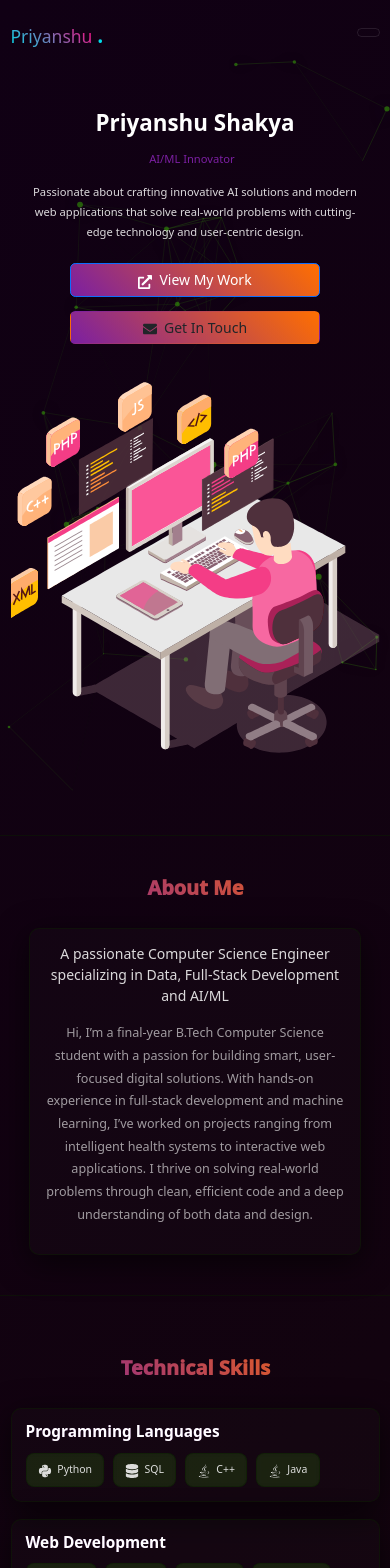
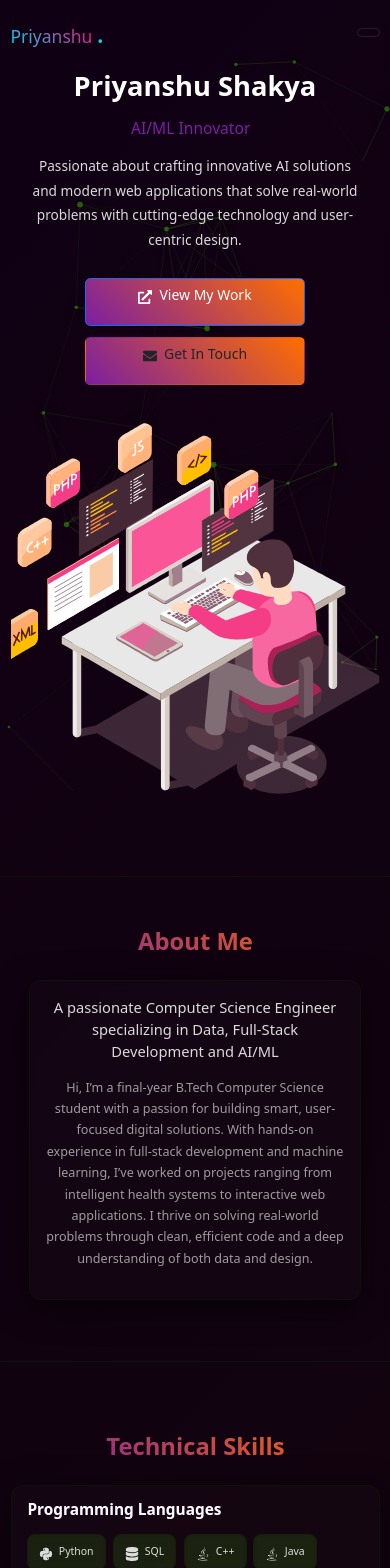
Before and after one commit to Priyanshu261202/my-portfolio, a React (Create React App) app: page / in a window 390 px wide. Shown: the top 1568 px of the page. Built offline with nearby package versions, Linux system fonts and the light colour scheme; the HTML template or start-up script is replaced by a standard one.

Commit message:
Update App.css

```diff
--- a/src/App.css
+++ b/src/App.css
@@ -17,6 +17,8 @@
   --transition-smooth: all 0.3s cubic-bezier(0.4, 0, 0.2, 1);
   --particle-glow: rgba(123, 31, 162, 0.5);
   --particles-glow: rgba(123, 31, 162, 0.027);
+  --animation-duration: 0.8s;
+  --animation-delay: 0.1s;
 }
 
 * {
@@ -63,32 +65,98 @@ body {
   filter: drop-shadow(0 0 10px var(--particle-glow));
 }
 
+/* Scroll Animations */
+.scroll-animation {
+  opacity: 0;
+  transform: translateY(30px);
+  transition: opacity var(--animation-duration) ease-out,
+              transform var(--animation-duration) ease-out;
+}
+
+.scroll-animation.animate {
+  opacity: 1;
+  transform: translateY(0);
+}
+
+.scroll-animation-left {
+  opacity: 0;
+  transform: translateX(-30px);
+  transition: opacity var(--animation-duration) ease-out,
+              transform var(--animation-duration) ease-out;
+}
+
+.scroll-animation-left.animate {
+  opacity: 1;
+  transform: translateX(0);
+}
+
+.scroll-animation-right {
+  opacity: 0;
+  transform: translateX(30px);
+  transition: opacity var(--animation-duration) ease-out,
+              transform var(--animation-duration) ease-out;
+}
+
+.scroll-animation-right.animate {
+  opacity: 1;
+  transform: translateX(0);
+}
+
+.scroll-animation-scale {
+  opacity: 0;
+  transform: scale(0.9);
+  transition: opacity var(--animation-duration) ease-out,
+              transform var(--animation-duration) ease-out;
+}
+
+.scroll-animation-scale.animate {
+  opacity: 1;
+  transform: scale(1);
+}
+
+.scroll-animation-fade {
+  opacity: 0;
+  transition: opacity var(--animation-duration) ease-out;
+}
+
+.scroll-animation-fade.animate {
+  opacity: 1;
+}
+
+/* Staggered animations for grid items */
+.scroll-animation-stagger {
+  opacity: 0;
+  transform: translateY(20px);
+  transition: opacity 0.5s ease-out, transform 0.5s ease-out;
+}
+
+.scroll-animation-stagger.animate {
+  opacity: 1;
+  transform: translateY(0);
+}
+
+.scroll-animation-stagger:nth-child(1) { transition-delay: 0.1s; }
+.scroll-animation-stagger:nth-child(2) { transition-delay: 0.2s; }
+.scroll-animation-stagger:nth-child(3) { transition-delay: 0.3s; }
+.scroll-animation-stagger:nth-child(4) { transition-delay: 0.4s; }
+.scroll-animation-stagger:nth-child(5) { transition-delay: 0.5s; }
+.scroll-animation-stagger:nth-child(6) { transition-delay: 0.6s; }
+
 .section {
   padding: 80px 0;
   position: relative;
   z-index: 2;
-  opacity: 0;
-  transform: translateY(20px);
-  animation: fadeInUp 0.6s ease-out forwards;
-}
-
-@keyframes fadeInUp {
-  to {
-    opacity: 1;
-    transform: translateY(0);
-  }
 }
 
 .glass-section {
   border-top: 1px solid var(--glass-border);
   border-bottom: 1px solid var(--glass-border);
-
   margin: 20px 0;
 }
 
 .section-title {
   font-size: clamp(1.8rem, 3.5vw, 2.5rem);
-  font-weight: 1000;
+  font-weight: 700;
   background: linear-gradient(45deg, var(--primary-color), var(--secondary-color));
   -webkit-background-clip: text;
   -webkit-text-fill-color: transparent;
@@ -160,6 +228,23 @@ body {
   align-items: center;
   justify-content: center;
   white-space: nowrap;
+  position: relative;
+  overflow: hidden;
+}
+
+.btn::before {
+  content: '';
+  position: absolute;
+  top: 0;
+  left: -100%;
+  width: 100%;
+  height: 100%;
+  background: linear-gradient(90deg, transparent, rgba(255, 255, 255, 0.2), transparent);
+  transition: left 0.5s;
+}
+
+.btn:hover::before {
+  left: 100%;
 }
 
 .btn-primary {
@@ -171,7 +256,7 @@ body {
 
 .btn-primary:hover, .btn-primary:active {
   transform: translateY(-2px) scale(1.05);
-  box-shadow: 0 0 10px var(--primary-color);
+  box-shadow: 0 0 20px var(--primary-color);
   filter: brightness(1.1);
 }
 
@@ -184,7 +269,7 @@ body {
 
 .btn-glass:hover, .btn-glass:active {
   transform: translateY(-2px) scale(1.05);
-  box-shadow: 0 0 10px var(--primary-color);
+  box-shadow: 0 0 20px var(--primary-color);
   border-color: var(--primary-color);
 }
 
@@ -192,7 +277,6 @@ body {
   display: flex;
   justify-content: center;
   align-items: center;
-
 }
 
 .glass-card {
@@ -206,13 +290,6 @@ body {
   transition: var(--transition-smooth);
   position: relative;
   overflow: hidden;
-  opacity: 0;
-  transform: translateY(10px);
-  animation: slideInUp 0.5s ease-out forwards;
-}
-
-@keyframes slideInUp {
-  to { opacity: 1; transform: translateY(0); }
 }
 
 .glass-card::before {
@@ -231,7 +308,7 @@ body {
   transform: translateY(-3px) scale(1.02);
   background: rgba(81, 255, 0, 0.04);
   border-color: var(--glass-border);
-  box-shadow: 0 0 15px var(--shadow-glow);
+  box-shadow: 0 0 25px var(--shadow-glow);
 }
 
 .glass-card:hover::before, .glass-card:active::before {
@@ -291,13 +368,30 @@ body {
   gap: 0.4rem;
   backdrop-filter: blur(3px);
   -webkit-backdrop-filter: blur(5px);
+  position: relative;
+  overflow: hidden;
+}
+
+.skill-tag::before, .tech-tag::before {
+  content: '';
+  position: absolute;
+  top: 0;
+  left: -100%;
+  width: 100%;
+  height: 100%;
+  background: linear-gradient(90deg, transparent, rgba(255, 255, 255, 0.1), transparent);
+  transition: left 0.3s;
+}
+
+.skill-tag:hover::before, .tech-tag:hover::before {
+  left: 100%;
 }
 
 .skill-tag:hover, .skill-tag:active, .tech-tag:hover, .tech-tag:active {
   background: linear-gradient(45deg, var(--primary-color), var(--secondary-color));
   color: var(--bg-primary);
   transform: translateY(-2px) scale(1.05);
-  box-shadow: 0 0 5px var(--particle-glow);
+  box-shadow: 0 0 15px var(--particle-glow);
   font-weight: 600;
 }
 
@@ -445,13 +539,31 @@ body {
   align-items: center;
   gap: 0.6rem;
   font-weight: 500;
+  position: relative;
+  overflow: hidden;
+  border-radius: 20px;
+}
+
+.social-link::before {
+  content: '';
+  position: absolute;
+  top: 0;
+  left: -100%;
+  width: 100%;
+  height: 100%;
+  background: linear-gradient(90deg, transparent, rgba(255, 255, 255, 0.1), transparent);
+  transition: left 0.3s;
+}
+
+.social-link:hover::before {
+  left: 100%;
 }
 
 .social-link:hover, .social-link:active {
   background: linear-gradient(45deg, var(--primary-color), var(--secondary-color));
   color: var(--bg-primary);
   transform: translateY(-2px) scale(1.05);
-  box-shadow: 0 0 5px var(--particle-glow);
+  box-shadow: 0 0 15px var(--particle-glow);
   font-weight: 600;
 }
 
@@ -473,20 +585,29 @@ body {
   color: var(--text-tertiary);
 }
 
-/* Animations */
+/* Floating Animation */
 @keyframes float {
   0%, 100% { transform: translateY(0px); }
   50% { transform: translateY(-10px); }
 }
 
+.float-animation {
+  animation: float 3s ease-in-out infinite;
+}
+
+/* Pulse Animation */
 @keyframes pulse {
   0%, 100% { transform: scale(1); }
   50% { transform: scale(1.03); }
 }
 
+.pulse-animation {
+  animation: pulse 2s ease-in-out infinite;
+}
+
 /* Scrollbar Styling */
 ::-webkit-scrollbar {
-  width: 5px;
+  width: 6px;
 }
 
 ::-webkit-scrollbar-track {
@@ -508,71 +629,76 @@ body {
   color: var(--bg-primary);
 }
 
-/* Media Queries for Mobile */
+/* Mobile Optimizations */
+@media (max-width: 1024px) {
+  .skills-grid, .projects-grid, .experience-grid, .education-grid, .certificates-grid, .activities-grid, .contact-grid {
+    grid-template-columns: repeat(auto-fit, minmax(250px, 1fr));
+  }
+}
+
 @media (max-width: 768px) {
   html {
     font-size: 15px;
   }
 
   .section {
-    padding: 50px 0;
-    animation-delay: 0.1s;
+    padding: 60px 0;
   }
 
   .hero-section {
     text-align: center;
-    min-height: 80vh;
-    padding: 60px 0;
+    min-height: 90vh;
+    padding: 80px 0 60px 0;
   }
 
   .hero-title {
-    font-size: clamp(1.8rem, 4.5vw, 2.8rem);
+    font-size: clamp(2rem, 6vw, 3rem);
+    margin-bottom: 1.2rem;
   }
 
   .hero-subtitle {
-    font-size: clamp(0.9rem, 1.8vw, 1.2rem);
+    font-size: clamp(1rem, 3vw, 1.3rem);
+    margin-bottom: 1.2rem;
   }
 
   .hero-description {
-    font-size: clamp(0.85rem, 1.5vw, 1rem);
-    max-width: 90%;
+    font-size: clamp(0.9rem, 2.5vw, 1.1rem);
+    max-width: 85%;
     margin-left: auto;
     margin-right: auto;
+    margin-bottom: 2rem;
   }
 
   .hero-buttons {
     justify-content: center;
-    flex-direction: column;
     gap: 1rem;
   }
 
   .btn {
-    padding: 0.7rem 1.5rem;
+    padding: 0.8rem 1.6rem;
     font-size: 0.9rem;
-    width: 100%;
-    max-width: 250px;
-    margin: 0 auto;
+    min-width: 140px;
   }
 
   .hero-animation-container {
-    margin-top: 1.5rem;
-    transform: scale(0.9);
+    margin-top: 2rem;
+    transform: scale(0.85);
   }
 
   .section-title {
-    font-size: clamp(1.6rem, 3vw, 2rem);
+    font-size: clamp(1.8rem, 5vw, 2.2rem);
     margin-bottom: 2rem;
   }
 
   .glass-card {
-    padding: 1.2rem;
-    border-radius: 12px;
-    animation-delay: 0.2s;
+    padding: 1.3rem;
+    border-radius: 14px;
+    margin-bottom: 1rem;
   }
 
   .skills-grid, .projects-grid, .experience-grid, .education-grid, .certificates-grid, .activities-grid, .contact-grid {
     grid-template-columns: 1fr;
-    gap: 1.2rem;
+    gap: 1.3rem;
   }
 
   .about-card {
@@ -580,39 +706,43 @@ body {
   }
 
   .about-lead {
-    font-size: 1.1rem;
+    font-size: 1.15rem;
+    margin-bottom: 1rem;
   }
 
   .about-text {
     font-size: 0.95rem;
+    line-height: 1.7;
   }
 
   .skill-category {
     font-size: 1.2rem;
+    margin-bottom: 1rem;
   }
 
   .skill-tag, .tech-tag {
     font-size: 0.8rem;
-    padding: 0.4rem 0.8rem;
+    padding: 0.45rem 0.9rem;
   }
 
   .project-title, .experience-role, .education-institution {
     font-size: 1.2rem;
+    margin-bottom: 0.8rem;
   }
 
   .project-description, .experience-description {
     font-size: 0.9rem;
+    line-height: 1.6;
   }
 
   .social-links {
-    flex-direction: column;
-    align-items: center;
     gap: 1rem;
   }
 
   .social-link {
-    width: 100%;
-    max-width: 250px;
+    padding: 0.7rem 1.5rem;
+    font-size: 0.9rem;
+    min-width: 120px;
     justify-content: center;
   }
 
@@ -624,6 +754,14 @@ body {
   .footer {
     padding: 2rem 0;
   }
+
+  /* Enhanced touch targets for mobile */
+  .btn, .social-link, .skill-tag, .tech-tag {
+    min-height: 44px;
+    display: flex;
+    align-items: center;
+    justify-content: center;
+  }
 }
 
 @media (max-width: 576px) {
@@ -632,46 +770,68 @@ body {
   }
 
   .section {
-    padding: 40px 0;
+    padding: 50px 0;
   }
 
   .hero-section {
-    padding: 110px 0 50px 0;
+    padding: 70px 0 50px 0;
+    min-height: 85vh;
   }
 
   .hero-title {
-    font-size: clamp(1.6rem, 4vw, 2.5rem);
+    font-size: clamp(1.8rem, 7vw, 2.5rem);
+    margin-bottom: 1rem;
   }
 
   .hero-subtitle {
-    font-size: clamp(0.8rem, 1.6vw, 1rem);
+    font-size: clamp(0.9rem, 4vw, 1.2rem);
+    margin-bottom: 1rem;
   }
 
   .hero-description {
-    font-size: clamp(0.8rem, 1.4vw, 0.95rem);
+    font-size: clamp(0.85rem, 3.5vw, 1rem);
+    max-width: 90%;
+    margin-bottom: 1.8rem;
+  }
+
+  .hero-buttons {
+    flex-direction: column;
+    align-items: center;
+    gap: 0.8rem;
+    width: 100%;
+  }
+
+  .btn {
+    padding: 0.7rem 1.4rem;
+    font-size: 0.85rem;
+    width: 100%;
+    max-width: 220px;
+    min-height: 48px;
+  }
+
+  .hero-animation-container {
+    margin-top: 1.5rem;
+    transform: scale(0.75);
   }
 
   .hero-animation-container lottie-player {
-    height: 150px !important;
-    width: 150px !important;
+    height: 180px !important;
+    width: 180px !important;
   }
 
   .glass-card {
-    padding: 1rem;
-    border-radius: 10px;
-  }
-
-  .btn {
-    padding: 0.6rem 1.2rem;
-    font-size: 0.85rem;
+    padding: 1.1rem;
+    border-radius: 12px;
+    margin-bottom: 0.8rem;
   }
 
   .section-title {
-    font-size: clamp(1.4rem, 2.8vw, 1.8rem);
+    font-size: clamp(1.6rem, 6vw, 2rem);
+    margin-bottom: 1.8rem;
   }
 
   .about-lead {
-    font-size: 1rem;
+    font-size: 1.05rem;
   }
 
   .about-text {
@@ -684,6 +844,8 @@ body {
 
   .skill-tag, .tech-tag {
     font-size: 0.75rem;
+    padding: 0.4rem 0.8rem;
+    min-height: 36px;
   }
 
   .project-title, .experience-role, .education-institution {
@@ -695,7 +857,7 @@ body {
   }
 
   .contact-lead {
-    font-size: 1.1rem;
+    font-size: 1.05rem;
   }
 
   .contact-info h5 {
@@ -703,11 +865,111 @@ body {
   }
 
   .social-section h4 {
-    font-size: 1.2rem;
+    font-size: 1.15rem;
+  }
+
+  .social-links {
+    flex-direction: column;
+    align-items: center;
+    gap: 0.8rem;
   }
 
   .social-link {
-    padding: 0.7rem 1.5rem;
-    font-size: 0.9rem;
+    padding: 0.7rem 1.3rem;
+    font-size: 0.85rem;
+    width: 100%;
+    max-width: 200px;
+    min-height: 48px;
+  }
+
+  /* Improved spacing for very small screens */
+  .skills-grid, .projects-grid, .experience-grid, .education-grid, .certificates-grid, .activities-grid, .contact-grid {
+    gap: 1rem;
+  }
+
+  .skill-tags {
+    gap: 0.5rem;
+  }
+
+  .project-tech {
+    gap: 0.4rem;
   }
 }
+
+@media (max-width: 375px) {
+  html {
+    font-size: 13px;
+  }
+
+  .hero-title {
+    font-size: clamp(1.6rem, 8vw, 2.2rem);
+  }
+
+  .hero-subtitle {
+    font-size: clamp(0.85rem, 5vw, 1.1rem);
+  }
+
+  .hero-description {
+    font-size: clamp(0.8rem, 4vw, 0.95rem);
+  }
+
+  .glass-card {
+    padding: 1rem;
+  }
+
+  .btn {
+    padding: 0.6rem 1.2rem;
+    font-size: 0.8rem;
+    max-width: 200px;
+  }
+
+  .social-link {
+    max-width: 180px;
+    font-size: 0.8rem;
+  }
+}
+
+/* Smooth container */
+.container {
+  max-width: 1200px;
+  margin: 0 auto;
+  padding: 0 20px;
+}
+
+@media (max-width: 576px) {
+  .container {
+    padding: 0 16px;
+  }
+}
+
+/* Performance optimizations */
+.glass-card, .btn, .social-link, .skill-tag, .tech-tag {
+  will-change: transform;
+  backface-visibility: hidden;
+  perspective: 1000px;
+}
+
+/* Reduce motion for users with motion sensitivity */
+@media (prefers-reduced-motion: reduce) {
+  .scroll-animation,
+  .scroll-animation-left,
+  .scroll-animation-right,
+  .scroll-animation-scale,
+  .scroll-animation-fade,
+  .scroll-animation-stagger {
+    animation: none;
+    transition: none;
+  }
+
+  .float-animation,
+  .pulse-animation {
+    animation: none;
+  }
+
+  .btn::before,
+  .skill-tag::before,
+  .tech-tag::before,
+  .social-link::before {
+    display: none;
+  }
+}
```
